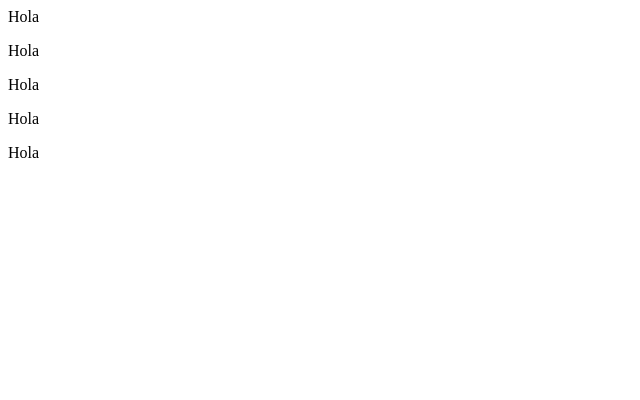
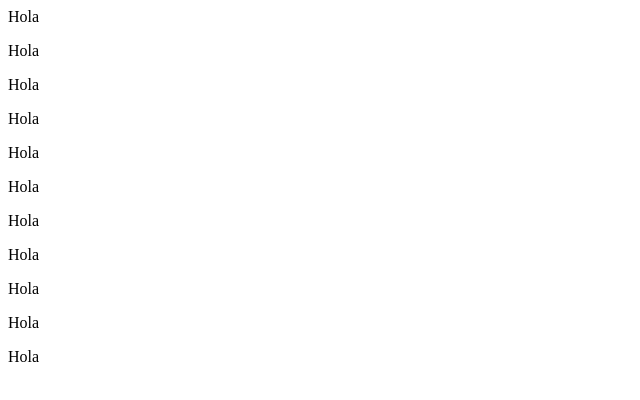
Before and after one commit to Yagoriosa/patata, a plain HTML site: page index.html in a window 1280 px wide. Shown: the whole page, without its empty margins (0-640 px from the left). Drawn offline with Linux system fonts and the light colour scheme.

Commit message:
Tercer cambio
mas cosas añadidas

```diff
--- a/index.html
+++ b/index.html
@@ -1,7 +1,12 @@
-<html>
+
 <p>Hola</p>
     <p>Hola</p>
     <p>Hola</p>
     <p>Hola</p>
     <p>Hola</p>
-</html>
+<p>Hola</p>
+    <p>Hola</p>
+<p>Hola</p>
+    <p>Hola</p>
+<p>Hola</p>
+    <p>Hola</p>
```
